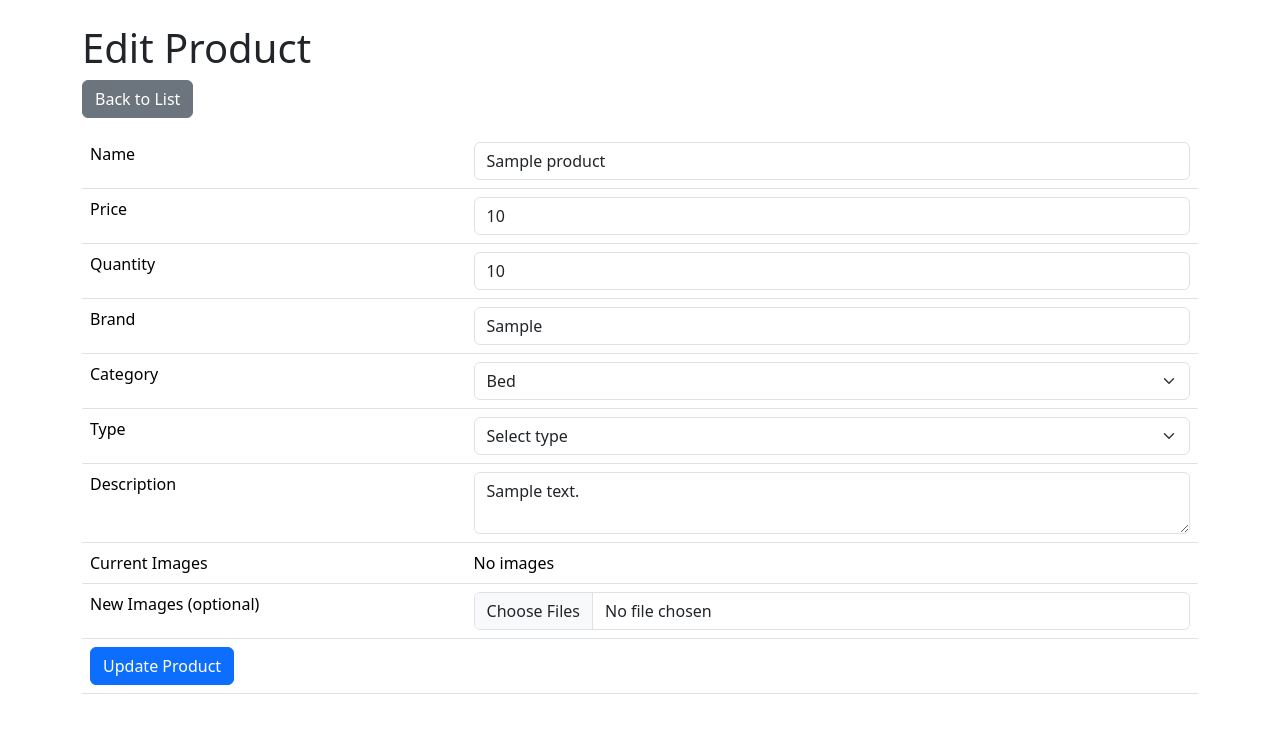
After one commit to mrrvisal/Assignment_PHP_Group11, a PHP site: page /admin/products/edit_product.php?id=1 in a window 1280 px wide. The commit adds this page. Shown: the top 733 px of the page. Run offline with PHP 8.4, Linux system fonts and the light colour scheme; tables that the repository leaves empty or names only in its code hold one stand-in row (values such as "Sample post").

Commit message:
product form

```diff
--- /dev/null
+++ b/admin/products/edit_product.php
@@ -0,0 +1,147 @@
+<?php
+require_once __DIR__ . '/../../models/products.php';
+
+$productModel = new Product();
+$id = $_GET['id'] ?? 0;
+$product = $productModel->getById($id);
+
+if (!$product) {
+    die("Product not found!");
+}
+
+// Handle form submission - now handled by product_controller.php
+?>
+<!DOCTYPE html>
+<html lang="en">
+
+<head>
+    <meta charset="UTF-8">
+    <meta name="viewport" content="width=device-width, initial-scale=1.0">
+    <title>Edit Product</title>
+    <link href="https://cdn.jsdelivr.net/npm/bootstrap@5.3.8/dist/css/bootstrap.min.css" rel="stylesheet">
+</head>
+
+<body>
+    <div class="container mt-4">
+        <h1>Edit Product</h1>
+        <a href="../index.php" class="btn btn-secondary mb-3">Back to List</a>
+
+        <form method="POST" action="../../controllers/product_controller.php" enctype="multipart/form-data">
+            <input type="hidden" name="edit_id" value="<?= htmlspecialchars($id) ?>">
+            <table class="table">
+                <tr>
+                    <td>Name</td>
+                    <td><input type="text" name="txt_name_product" value="<?= htmlspecialchars($product['name']) ?>"
+                            class="form-control" required></td>
+                </tr>
+                <tr>
+                    <td>Price</td>
+                    <td><input type="number" name="price_product" value="<?= htmlspecialchars($product['price']) ?>"
+                            class="form-control" required></td>
+                </tr>
+                <tr>
+                    <td>Quantity</td>
+                    <td><input type="number" name="qty_product" value="<?= htmlspecialchars($product['quantity']) ?>"
+                            class="form-control" required></td>
+                </tr>
+                <tr>
+                    <td>Brand</td>
+                    <td><input type="text" name="txt_brand_product" value="<?= htmlspecialchars($product['brand']) ?>"
+                            class="form-control" required></td>
+                </tr>
+                <tr>
+                    <td>Category</td>
+                    <td>
+                        <select id="category" name="txt_size" class="form-select" required>
+                            <?php
+                            $jsonData = file_get_contents(__DIR__ . '/../../data/category_types.json');
+                            $data = json_decode($jsonData, true);
+                            foreach ($data['categories'] as $cat): ?>
+                            <option value="<?= htmlspecialchars($cat['id']) ?>"
+                                <?= $product['category'] == $cat['id'] ? 'selected' : '' ?>>
+                                <?= htmlspecialchars($cat['name']) ?>
+                            </option>
+                            <?php endforeach; ?>
+                        </select>
+                    </td>
+                </tr>
+                <tr>
+                    <td>Type</td>
+                    <td>
+                        <select id="type" name="txt_type_product" class="form-select" required>
+                        </select>
+                    </td>
+                </tr>
+                <tr>
+                    <td>Description</td>
+                    <td><textarea name="txt_description_product" class="form-control"
+                            required><?= htmlspecialchars($product['description']) ?></textarea></td>
+                </tr>
+                <tr>
+                    <td>Current Images</td>
+                    <td>
+                        <?php
+                        $images = json_decode($product['images'], true);
+                        if (!empty($images)) {
+                            foreach ($images as $img) {
+                                echo '<img src="../../assets/images/products/' . htmlspecialchars($img) . '" width="80" height="80" class="me-2 mb-2">';
+                            }
+                        } else {
+                            echo 'No images';
+                        }
+                        ?>
+                    </td>
+                </tr>
+                <tr>
+                    <td>New Images (optional)</td>
+                    <td><input type="file" name="image_product[]" multiple accept="image/*" class="form-control"></td>
+                </tr>
+                <tr>
+                    <td colspan="2"><input type="submit" value="Update Product" class="btn btn-primary"></td>
+                </tr>
+            </table>
+        </form>
+    </div>
+
+    <?php
+    $jsonData = file_get_contents(__DIR__ . '/../../data/category_types.json');
+    $data = json_decode($jsonData, true);
+    $currentType = $product['type'] ?? '';
+    $currentCategory = $product['category'] ?? '';
+    ?>
+    <script>
+    const categorySelect = document.getElementById("category");
+    const typeSelect = document.getElementById("type");
+
+    // Type data from JSON file
+    const typeData = <?= json_encode($data['types']) ?>;
+    const currentType = "<?= htmlspecialchars($currentType) ?>";
+
+    // Function to populate type dropdown
+    function populateTypes(category, selectedType = '') {
+        typeSelect.innerHTML = '<option selected disabled>Select type</option>';
+        if (typeData[category]) {
+            typeData[category].forEach(type => {
+                const option = document.createElement("option");
+                option.value = type;
+                option.textContent = type;
+                if (type === selectedType) {
+                    option.selected = true;
+                }
+                typeSelect.appendChild(option);
+            });
+        }
+    }
+
+    // Populate types on page load based on current category
+    populateTypes("<?= htmlspecialchars($currentCategory) ?>", currentType);
+
+    // Update types when category changes
+    categorySelect.addEventListener("change", function() {
+        const category = this.value;
+        populateTypes(category);
+    });
+    </script>
+</body>
+
+</html>
--- /dev/null
+++ b/data/category_types.json
@@ -0,0 +1,18 @@
+{
+  "categories": [
+    { "id": "bed", "name": "Bed" },
+    { "id": "chair", "name": "Chair" },
+    { "id": "lamp", "name": "Lamp" },
+    { "id": "mirror", "name": "Mirror" },
+    { "id": "sofa", "name": "Sofa" },
+    { "id": "table", "name": "Table" }
+  ],
+  "types": {
+    "bed": ["Single Bed", "Double Bed", "King Bed"],
+    "chair": ["Office Chair", "Dining Chair", "Rocking Chair"],
+    "lamp": ["Table Lamp", "Floor Lamp", "Wall Lamp"],
+    "mirror": ["Wall Mirror", "Standing Mirror"],
+    "sofa": ["1 Seat Sofa", "2 Seat Sofa", "L Sofa"],
+    "table": ["Dining Table", "Coffee Table", "Office Table"]
+  }
+}
--- /dev/null
+++ b/models/products.php
@@ -0,0 +1,85 @@
+<?php
+require_once __DIR__ . "/../config/Database.php";
+
+class Product
+{
+    private $conn;
+    private $table = "tbl_products";
+
+    public function __construct()
+    {
+        $db = Database::getInstance();
+        $this->conn = $db->getConnection();
+    }
+
+    public function create($data)
+    {
+        $sql = "INSERT INTO {$this->table}
+            (name, price, quantity, brand, category, type, description, images)
+            VALUES (?, ?, ?, ?, ?, ?, ?, ?)";
+
+        $stmt = $this->conn->prepare($sql);
+        $stmt->bind_param(
+            "sdisssss",
+            $data['name'],
+            $data['price'],
+            $data['quantity'],
+            $data['brand'],
+            $data['category'],
+            $data['type'],
+            $data['description'],
+            $data['images']
+        );
+
+        return $stmt->execute();
+    }
+
+    public function getAll()
+    {
+        $sql = "SELECT * FROM {$this->table} ORDER BY id DESC";
+        $result = $this->conn->query($sql);
+        return $result->fetch_all(MYSQLI_ASSOC);
+    }
+
+    public function getById($id)
+    {
+        $sql = "SELECT * FROM {$this->table} WHERE id = ?";
+        $stmt = $this->conn->prepare($sql);
+        $stmt->bind_param("i", $id);
+        $stmt->execute();
+        return $stmt->get_result()->fetch_assoc();
+    }
+
+    public function update($id, $data)
+    {
+        $sql = "UPDATE {$this->table}
+            SET name=?, price=?, quantity=?, brand=?, category=?, type=?, description=?, images=?
+            WHERE id=?";
+
+        $stmt = $this->conn->prepare($sql);
+        $stmt->bind_param(
+            "sdisssssi",
+            $data['name'],
+            $data['price'],
+            $data['quantity'],
+            $data['brand'],
+            $data['category'],
+            $data['type'],
+            $data['description'],
+            $data['images'],
+            $id
+        );
+
+        return $stmt->execute();
+    }
+
+    public function delete($id)
+    {
+        $sql = "DELETE FROM {$this->table} WHERE id=?";
+        $stmt = $this->conn->prepare($sql);
+        $stmt->bind_param("i", $id);
+        $result = $stmt->execute();
+        error_log("Delete query result: " . ($result ? "true" : "false") . ", Affected rows: " . $stmt->affected_rows);
+        return $result;
+    }
+}
--- a/views/auth/register.php
+++ b/views/auth/register.php
@@ -11,7 +11,7 @@
 
 <body class="container p-5">
     <h1>Register</h1>
-    <form method="POST" action="../../controllers/auth_controller.php">
+    <form method="POST" action="../../controllers/auth_controller.php" enctype="multipart/form-data">
         <table border="0">
             <tr>
                 <td>Name</td>
@@ -30,6 +30,10 @@
                 <td><input id="phone" type="text" name="txt_phone" required class="form-control"></td>
             </tr>
             <tr>
+                <td>Profile Image</td>
+                <td><input type="file" name="txt_image" accept="image/*" class="form-control"></td>
+            </tr>
+            <tr>
                 <td colspan="2">
                     <input type="submit" name="btn_register" value="Register" class="btn btn-primary">
                 </td>
```
Also changed, not shown: admin/index.php (+83 -0 lines), admin/products/add_product.php (added, +97 -0 lines), config/config.php (deleted, +0 -8 lines), controllers/auth_controller.php (+19 -3 lines), controllers/product_controller.php (added, +129 -0 lines), index.php (renamed from views/index.php, +13 -8 lines), models/user.php (+4 -4 lines), routes/web.php (+7 -1 lines), .htaccess (added), assets/images/products/img_6961fee04275d.jpg (added), assets/images/products/img_6961fee042b9c.jpg (added), assets/images/products/img_6961fee042cb5.jpg (added).
